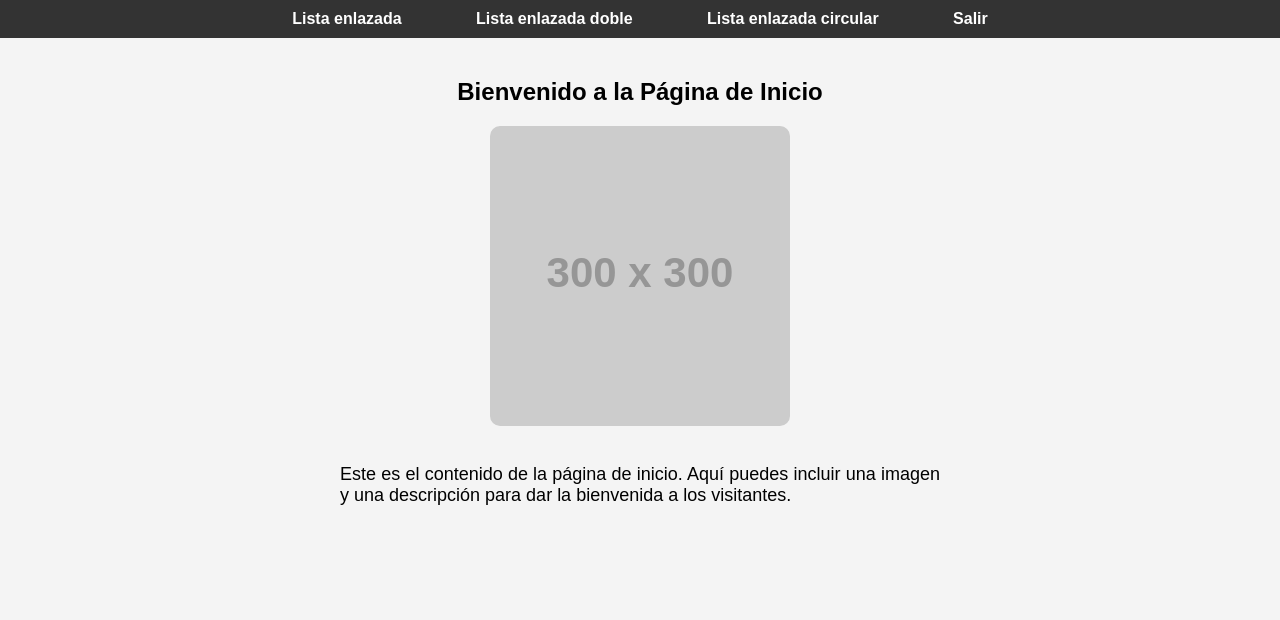
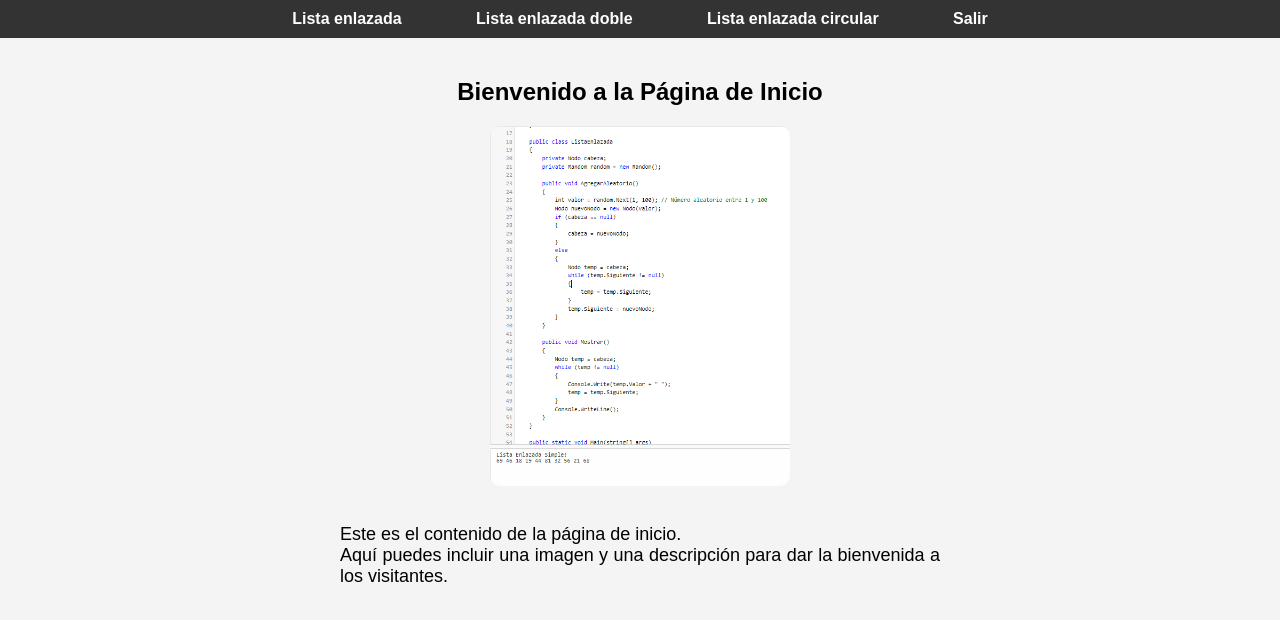
Before and after one commit to TatianaCS05/Listas, a website: page index.html in a window 1280 px wide. Drawn offline with Linux system fonts and the light colour scheme; placeholder pictures from the web are drawn by us.

Commit message:
imagenes

```diff
--- a/index.html
+++ b/index.html
@@ -23,8 +23,9 @@
         <section id="home" class="content-section">
             <h1>Bienvenido a la Página de Inicio</h1>
             <div class="content">
-                <img src="https://via.placeholder.com/300" alt="Imagen de Inicio">
-                <p>Este es el contenido de la página de inicio. Aquí puedes incluir una imagen y una descripción para dar la bienvenida a los visitantes.</p>
+                <img src="simple.png" alt="Imagen de Inicio">
+                <p>Este es el contenido de la página de inicio.
+                    <br> Aquí puedes incluir una imagen y una descripción para dar la bienvenida a los visitantes.</p>
             </div>
         </section>
 
@@ -32,7 +33,7 @@
         <section id="about" class="content-section" style="display: none;">
             <h1>Acerca de Nosotros</h1>
             <div class="content">
-                <img src="https://via.placeholder.com/300" alt="Imagen de Acerca de Nosotros">
+                <img src="doble.png" alt="Imagen de Acerca de Nosotros">
                 <p>Somos una empresa dedicada a ofrecer soluciones innovadoras. Nuestra misión es proporcionar productos de alta calidad para nuestros clientes.</p>
             </div>
         </section>
@@ -41,7 +42,7 @@
         <section id="services" class="content-section" style="display: none;">
             <h1>Nuestros Servicios</h1>
             <div class="content">
-                <img src="https://via.placeholder.com/300" alt="Imagen de Servicios">
+                <img src="circular.png" alt="Imagen de Servicios">
                 <p>Ofrecemos una amplia gama de servicios, desde desarrollo web hasta consultoría tecnológica. Nuestros expertos están aquí para ayudarte a alcanzar tus objetivos.</p>
             </div>
         </section>
```
Also changed, not shown: circular.png (added), doble.png (added), simple.png (added).
